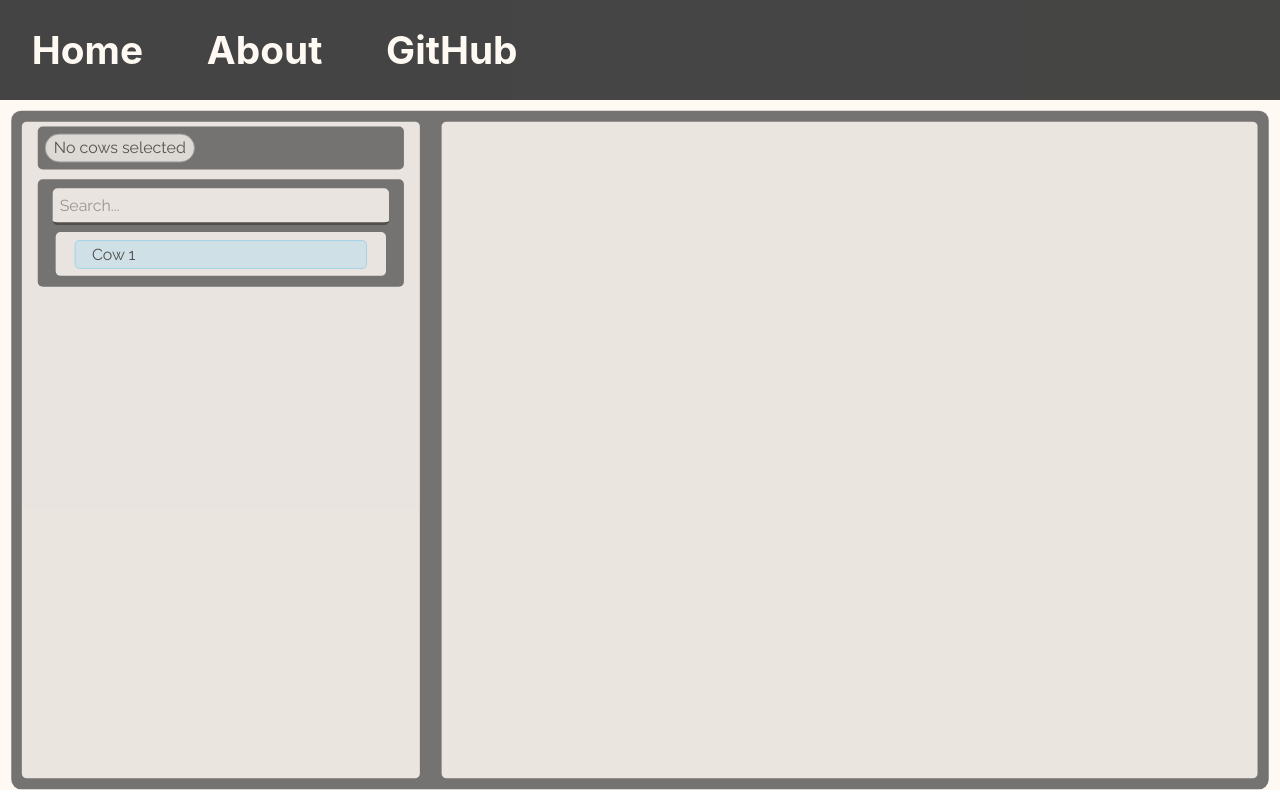
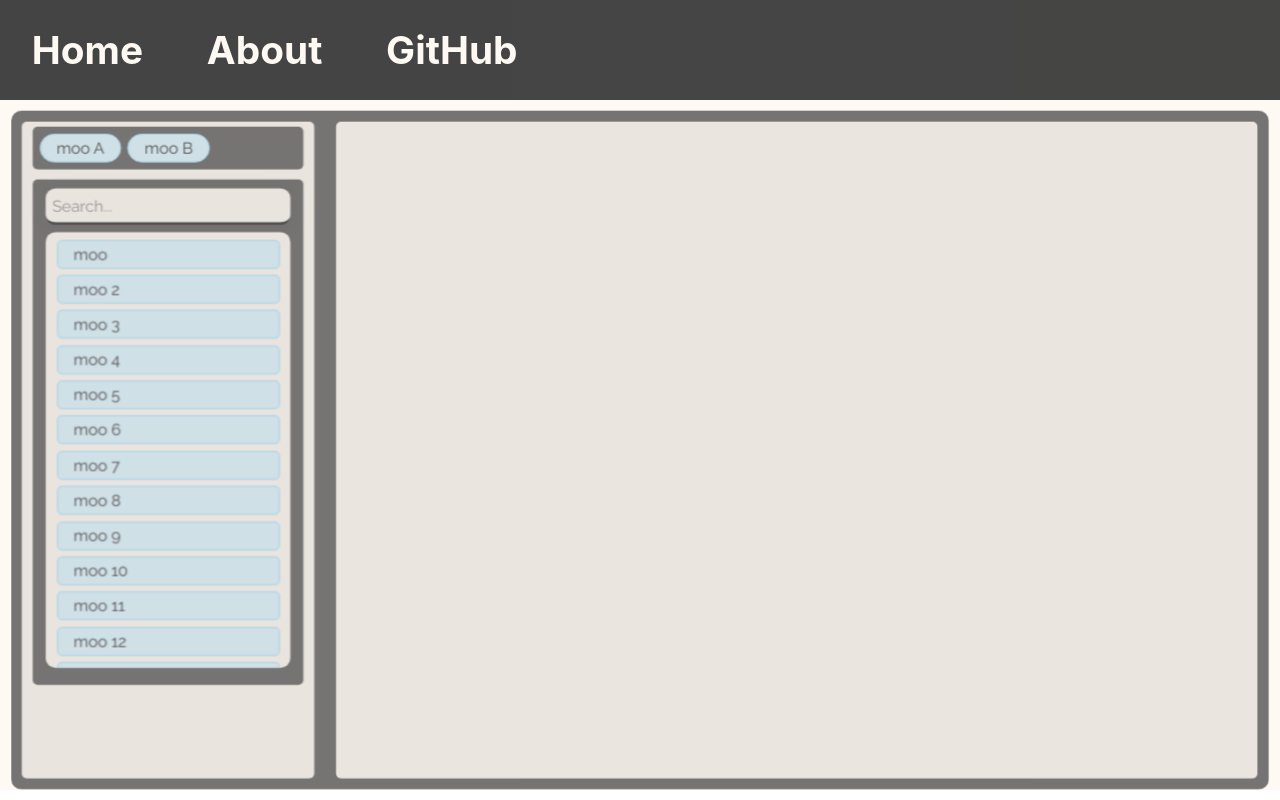
Before and after one commit to wyndhurst-track/wynd-frontend, a React (Create React App) app: page / in a window 1280 px wide. Built offline with nearby package versions, Linux system fonts and the light colour scheme.

Commit message:
Add list manipulation

```diff
--- a/src/styles/widgets/CowSelectorRowWidget.css
+++ b/src/styles/widgets/CowSelectorRowWidget.css
@@ -25,7 +25,6 @@
                                   supported by Chrome, Edge, Opera and Firefox */
 }
 
-
 .cow-selector-row-widget:hover{
     background-color: white;
     border: 1px solid #888;
--- a/src/styles/widgets/SelectWidget.css
+++ b/src/styles/widgets/SelectWidget.css
@@ -1,9 +1,7 @@
 .select-widget {
     background-color: #FFF9F3;
     height: calc(100% - 20px);
-    width: 100%;
-    min-width: 300px;
-    max-width: 400px;
+    width: 400px;
     margin: 10px;
     border-radius: 5px 5px;
     opacity: 0.85;
@@ -49,27 +47,38 @@
 .available-cows {
     background-color: #FFF9F3;
     min-height: 30px;
+    max-height: 86%;
     width: 90%;
     padding: 4px;
     margin: 2px 0px;
-    border-radius: 5px 5px;
+    border-radius: 10px;
     display: flex;
-    justify-content: center;
+    justify-content: flex-start;
     align-items: center;
-    flex-flow: column wrap;
+    flex-flow: column;
+    overflow-y: scroll;
+    overflow-x: hidden;
+    scrollbar-width: none; /* Firefox */
+    -ms-overflow-style: none;  /* Internet Explorer 10+ */
+}
+
+.available-cows::-webkit-scrollbar {
+    width: 0;
+    height: 0;
 }
 
 .search-box {
     height: 30px;
-    width: 90%;
+    width: 88%;
     padding: 2px 7px;
     margin: 5px auto;
-    border-radius: 5px 5px;
+    border-radius: 10px;
     border: 0;
     background-color: #FFF9F3;
     border-bottom: 3px solid #000000;
     font-family: 'Raleway', sans-serif;
     font-size: 1rem;
+    box-shadow:0 0 15px 4px rgba(0,0,0,0.06);
 }
 
 .no-cows-text {
--- a/src/widgets/CowSelectorRowWidget.js
+++ b/src/widgets/CowSelectorRowWidget.js
@@ -2,13 +2,9 @@ import React from "react";
 import '../styles/widgets/CowSelectorRowWidget.css'
 
 export default class CowSelectorRowWidget extends React.Component {
-    constructor(props) {
-        super(props)
-    }
-
     render() {
         return (
-            <span className="cow-selector-row-widget" id={this.props.id}>
+            <span className="cow-selector-row-widget" key={this.props.passedKey} onClick={this.props.handleSearchCowClick}>
                 <p className="row-text">{this.props.name}</p>
             </span>
         );
--- a/src/widgets/SelectWidget.js
+++ b/src/widgets/SelectWidget.js
@@ -7,22 +7,108 @@ export default class SelectWidget extends React.Component {
     constructor(props) {
         super(props)
         this.state= {
-            selectedCows: [],
-            availableCows: ["moo"]
+            selectedCows: ["moo A", "moo B"],
+            availableCows: ["moo", "moo 2", "moo 3", "moo 4", "moo 5", "moo 6", "moo 7", "moo 8", "moo 9", "moo 10", "moo 11", "moo 12", "moo 13", "moo 14", "moo 15", "moo 16", "moo 17"],
+            searchedCows: ["moo", "moo 2", "moo 3", "moo 4", "moo 5", "moo 6", "moo 7", "moo 8", "moo 9", "moo 10", "moo 11", "moo 12", "moo 13", "moo 14", "moo 15", "moo 16", "moo 17"],
+            searchText: ''
         }
+
+    }
+
+    handleSearchTextChange(event) {
+        const val = event.target.value;
+        this.setState({searchText: val});
+        this.updateSelectedCows(val);
+    }
+
+    updateSelectedCows(val) {
+        var cows = []
+        for (var i = 0; i < this.state.availableCows.length; i++) {
+            var cow = this.state.availableCows[i]
+            if(cow.includes(val)){
+                cows.push(cow)
+            }
+        }
+        this.setState({searchedCows: cows})
+    }
+
+    displaySelectedCows() {
+        var selectedCowRows = [];
+        var keyInc = 0;
+        for (var cow in this.state.selectedCows) {
+            selectedCowRows.push(<TagWidget name ={this.state.selectedCows[cow]}
+                                            passedKey={keyInc}
+                                            key={cow}
+                                            onClick={(e) => this.handleSelectedCowClick(e)}/>)
+            keyInc = keyInc + 1;
+        }
+        return selectedCowRows;
+    }
+
+    displaySearchedCows() {
+        var searchedCowRows = [];
+        var keyInc = 1;
+        for (var cow in this.state.searchedCows) {
+                searchedCowRows.push(<CowSelectorRowWidget name ={this.state.searchedCows[cow]}
+                                                            passedKey={keyInc}
+                                                            key={keyInc}
+                                                            handleSearchCowClick={(e) => this.handleSearchCowClick(e)}/>)
+                keyInc = keyInc + 1;
+        }
+        return searchedCowRows;
+    }
+
+    handleSearchCowClick(e) {
+        var name = e.target.innerText;
+        var cowIndex = this.state.availableCows.indexOf(name);
+
+        var newSelectedCows = this.state.selectedCows;
+        var newAvailableCows = this.state.availableCows;
+        newSelectedCows.push(newAvailableCows[cowIndex]);
+        newAvailableCows.splice(cowIndex, 1);
+
+        this.setState({
+            availableCows: newAvailableCows,
+            selectedCows: newSelectedCows
+        }, this.updateSelectedCows(this.state.searchText))
+    }
+
+
+    handleSelectedCowClick(e) {
+        var name = e.target.innerText;
+        var cowIndex = this.state.selectedCows.indexOf(name);
+
+        var newAvailableCows = this.state.availableCows;
+        var newSelectedCows = this.state.selectedCows;
+        newAvailableCows.push(newSelectedCows[cowIndex])
+        newSelectedCows.splice(cowIndex, 1);
+
+        this.setState({
+            availableCows: newAvailableCows,
+            selectedCows: newSelectedCows
+        }, this.updateSelectedCows(this.state.searchText))
     }
 
     render() {
         return (
             <div className="select-widget">
                 <div className="current-cows">
-                    {this.state.selectedCows.length === 0 && <TagWidget name="No cows selected" id="0" />}
+                    {this.state.selectedCows.length === 0 &&
+                        <TagWidget name="No cows selected" passedKey={0}/>}
+                    {this.state.selectedCows.length !== 0 &&
+                        <>{this.displaySelectedCows()}</>}
                 </div>
                 <div className="cow-list-widget">
-                    <input className="search-box" placeholder="Search..."></input>
+                    <input className="search-box"
+                            value={this.state.searchText}
+                            placeholder="Search..."
+                            onChange={event => this.handleSearchTextChange(event)}>
+                    </input>
                     <div className="available-cows">
-                        {this.state.availableCows.length === 0 && <h4 className="no-cows-text">No cows available</h4>}
-                        {this.state.availableCows.length !== 0 && <CowSelectorRowWidget name="Cow 1" id="0" />}
+                        {this.state.searchedCows.length === 0 &&
+                            <h4 className="no-cows-text">No cows available</h4>}
+                        {this.state.searchedCows.length !== 0 &&
+                            <>{this.displaySearchedCows()}</>}
                     </div>
                 </div>
             </div>
--- a/src/widgets/TagWidget.js
+++ b/src/widgets/TagWidget.js
@@ -13,7 +13,7 @@ export default class TagWidget extends React.Component {
 
     render() {
         return (
-            <span className={this.style} id={this.props.id}>
+            <span className={this.style} key={this.props.passedKey} onClick={this.props.onClick}>
                 <p className="tag-text">{this.props.name}</p>
             </span>
         );
```
